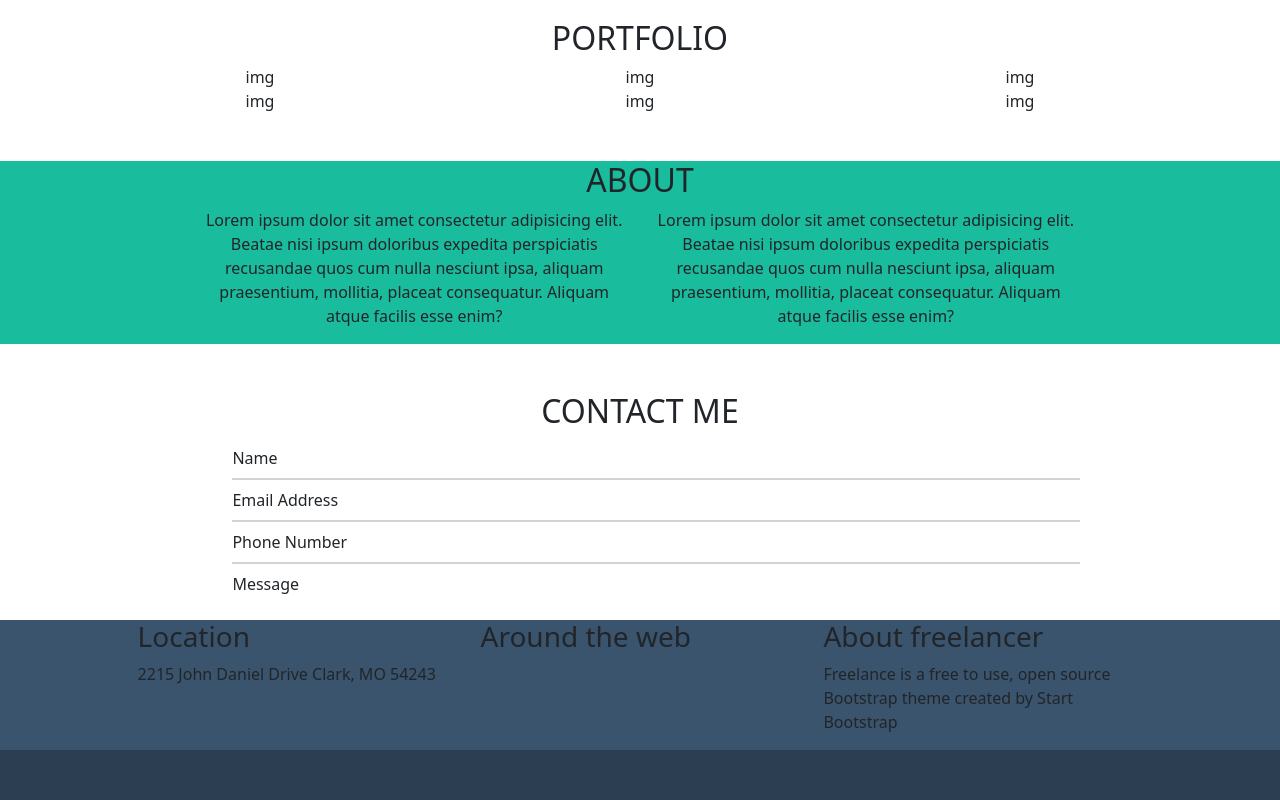
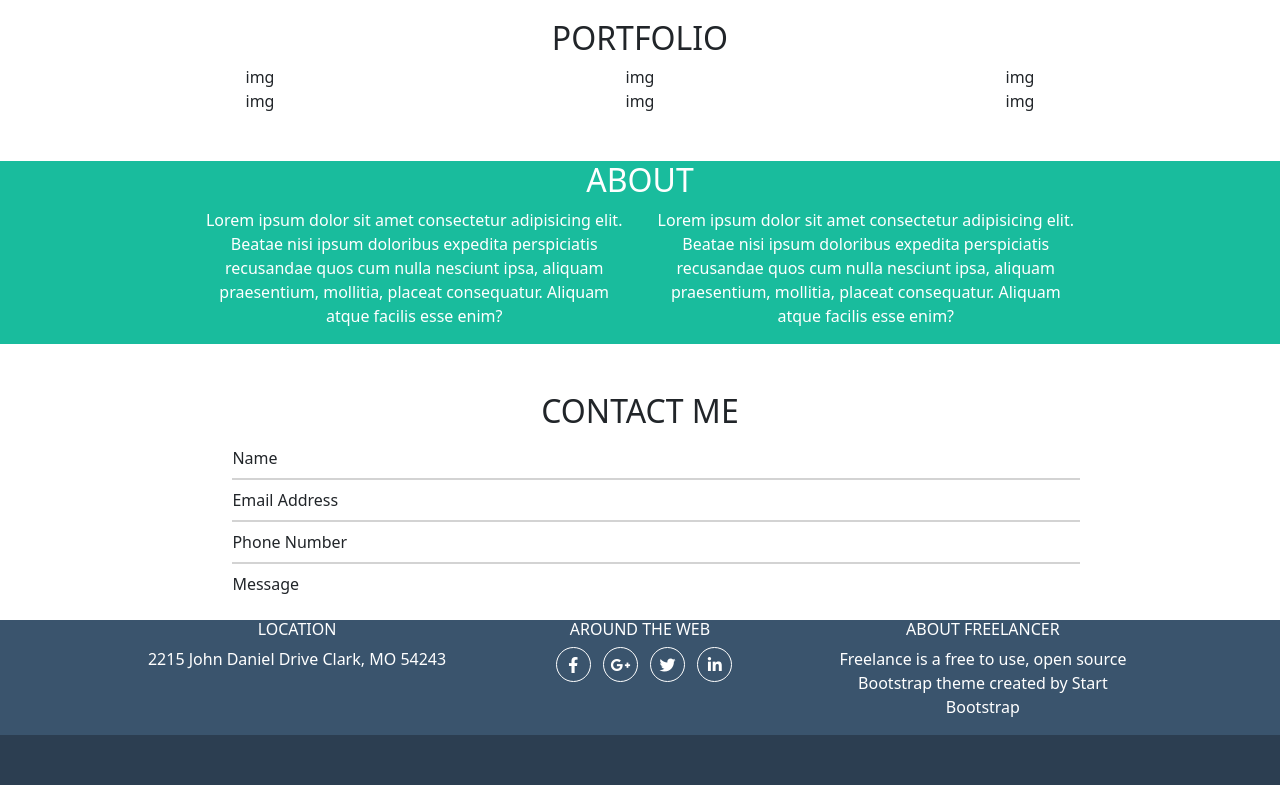
Before and after one commit to ludovicamessineo/html-css-bootstrap-freelancer, a plain HTML site: page index.html in a window 1280 px wide. Shown: the part 305-1105 px from the top of the page. Drawn offline with nearby package versions, Linux system fonts and the light colour scheme.

Commit message:
add footer icons

```diff
--- a/css/style.css
+++ b/css/style.css
@@ -8,7 +8,7 @@ a {
     color: inherit;
 }
 
-h2 {
+h1, h2, h3 {
     text-transform: uppercase;
 }
 
@@ -62,6 +62,7 @@ header {
     padding-top: 2rem;
     margin: 0 auto;
     text-align: center;
+    color: white;
 }
 
 .first-img {
@@ -77,6 +78,7 @@ header {
 /* About */
 .about {
     background-color: #19bc9d;
+    color: white;
 }
 
 .ms_container {
@@ -97,6 +99,11 @@ header {
 
 
 /* FOOTER */
+footer {
+    color: white;
+    text-align: center;
+}
+
 .footer-top {
     background-color: #3a546d;
 }
@@ -106,6 +113,26 @@ header {
     margin: 0 auto;
 }
 
+h3 {
+    font-size: 1rem;
+}
+
+.footer-top ul {
+    text-align: center;
+    padding-left: 0;
+}
+
+.footer-top li {
+    display: inline-block;
+    margin-left: .5rem;
+    width: 35px;
+    height: 35px;
+    border: 1px solid white;
+    border-radius: 50%;
+    text-align: center;
+    line-height: 35px;
+}
+
 .footer-bottom {
     background-color: #2c3e51;
     height: 50px;
--- a/index.html
+++ b/index.html
@@ -127,10 +127,18 @@
                         <div class="col-12 col-md-4">
                             <h3>Around the web</h3>
                             <ul>
-                                <li></li>
-                                <li></li>
-                                <li></li>
-                                <li></li>
+                                <li>
+                                    <i class="fab fa-facebook-f"></i>
+                                </li>
+                                <li>
+                                    <i class="fab fa-google-plus-g"></i>
+                                </li>
+                                <li>
+                                    <i class="fab fa-twitter"></i>
+                                </li>
+                                <li>
+                                    <i class="fab fa-linkedin-in"></i>
+                                </li>
                             </ul>
                         </div>
                         <div class="col-12 col-md-4">
```
